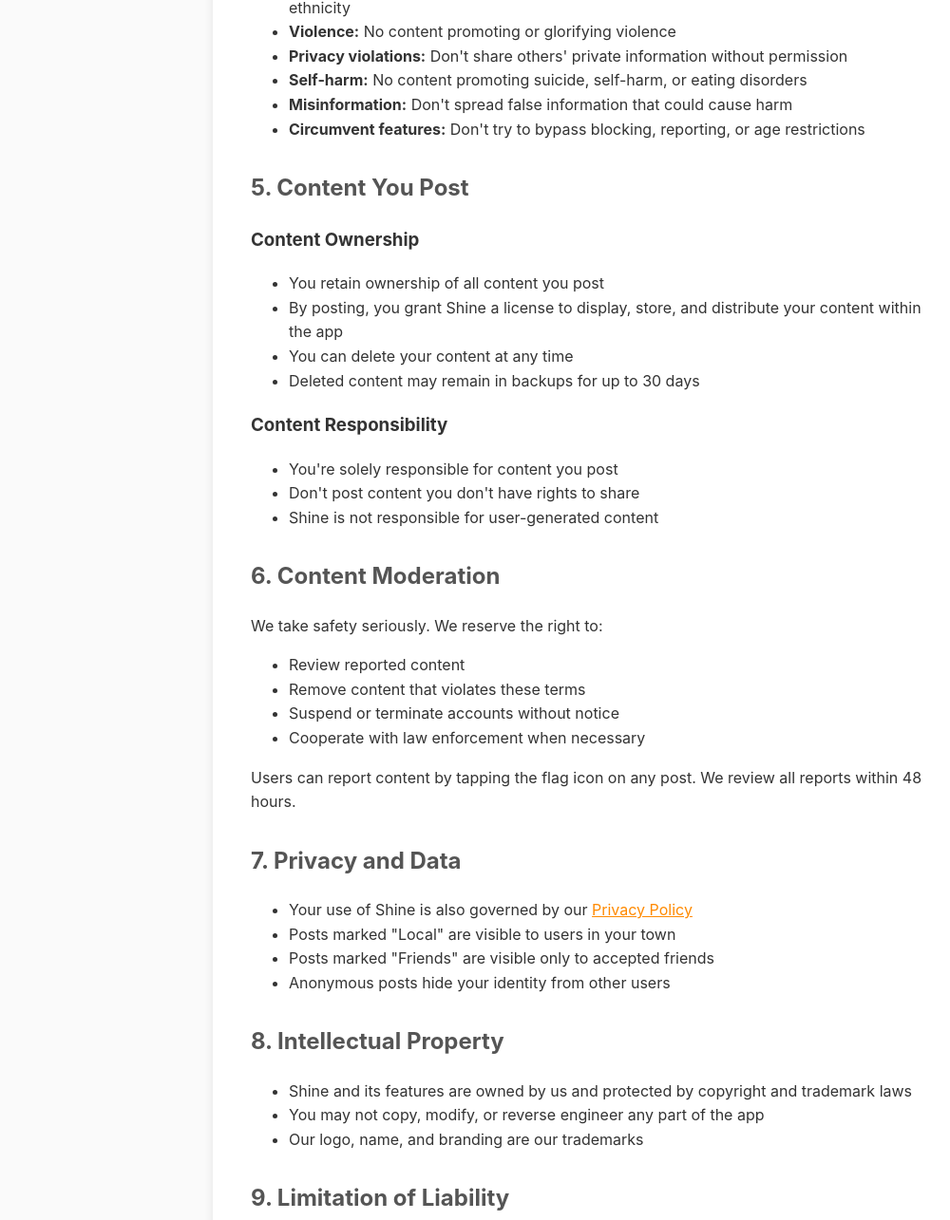
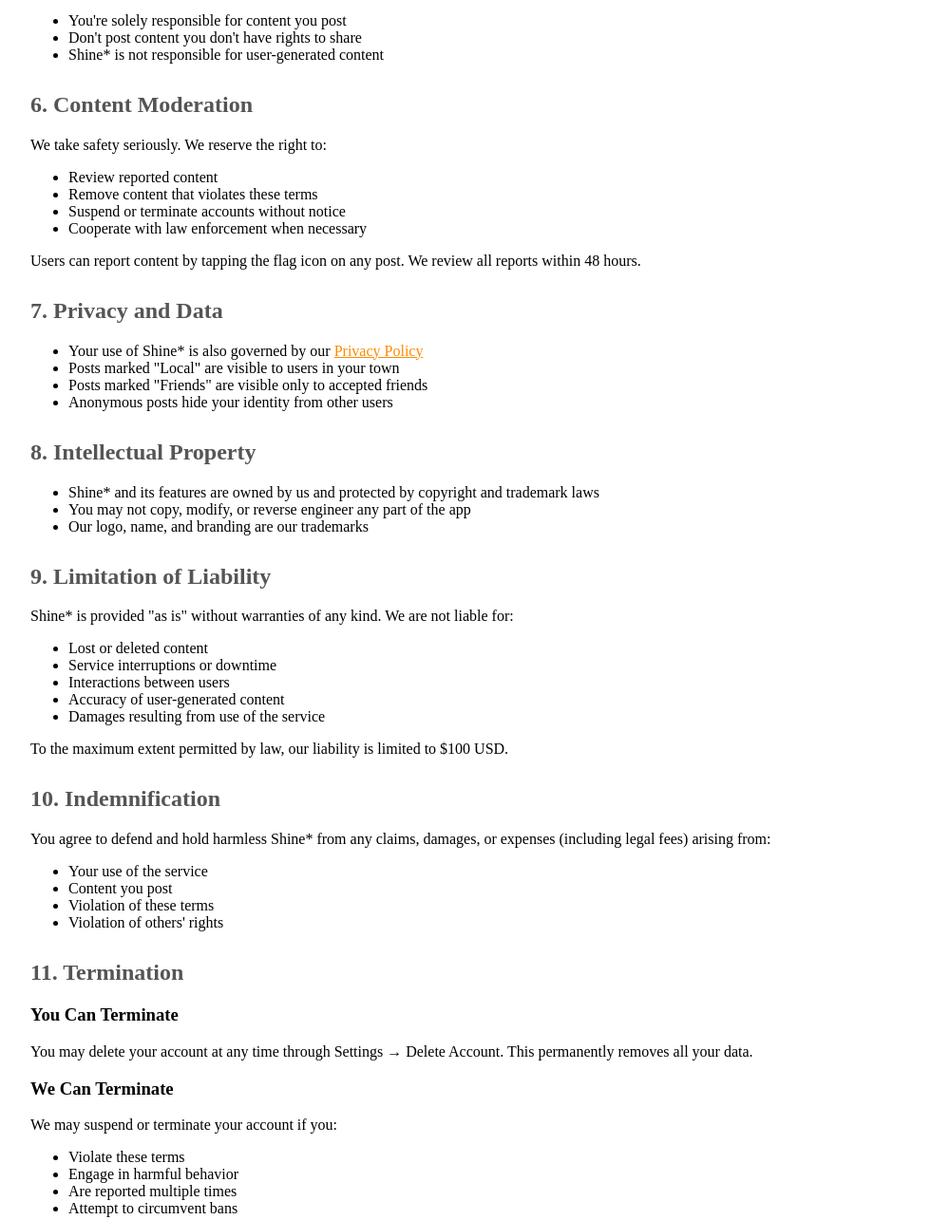
Before and after one commit to Liam-124/shine-legal, a plain HTML site: page terms.html in a window 1280 px wide. Shown: the part 1265-2550 px from the top of the page at 95% size, without its empty margins (16-1016 px from the left). Drawn offline with Linux system fonts and the light colour scheme.

Commit message:
Update 'Shine' to 'Shine*' in terms.html

```diff
--- a/terms.html
+++ b/terms.html
@@ -5,15 +5,6 @@
     <meta name="viewport" content="width=device-width, initial-scale=1.0">
     <title>Terms of Service - Shine</title>
     <style>
-        body {
-            font-family: -apple-system, BlinkMacSystemFont, 'Segoe UI', sans-serif;
-            max-width: 800px;
-            margin: 40px auto;
-            padding: 20px;
-            line-height: 1.6;
-            color: #333;
-            background: #fafafa;
-        }
         h1 {
             color: #FF8A00;
             border-bottom: 3px solid #FF8A00;
@@ -45,14 +36,14 @@
 </head>
 <body>
     <div class="container">
-        <h1>Terms of Service for Shine</h1>
+        <h1>Terms of Service for Shine*</h1>
         <p class="last-updated">Last Updated: January 15, 2025</p>
 
         <h2>1. Acceptance of Terms</h2>
-        <p>By creating an account and using Shine, you agree to these Terms of Service. If you don't agree with any part of these terms, you may not use the service.</p>
+        <p>By creating an account and using Shine*, you agree to these Terms of Service. If you don't agree with any part of these terms, you may not use the service.</p>
 
         <h2>2. Eligibility</h2>
-        <p>You must be at least <strong>13 years old</strong> to use Shine. By signing up, you represent and warrant that you meet this age requirement. If we discover you're under 13, your account will be immediately terminated.</p>
+        <p>You must be at least <strong>13 years old</strong> to use Shine* By signing up, you represent and warrant that you meet this age requirement. If we discover you're under 13, your account will be immediately terminated.</p>
 
         <h2>3. Your Account</h2>
         <h3>Account Security</h3>
@@ -96,7 +87,7 @@
         <h3>Content Ownership</h3>
         <ul>
             <li>You retain ownership of all content you post</li>
-            <li>By posting, you grant Shine a license to display, store, and distribute your content within the app</li>
+            <li>By posting, you grant Shine* a license to display, store, and distribute your content within the app</li>
             <li>You can delete your content at any time</li>
             <li>Deleted content may remain in backups for up to 30 days</li>
         </ul>
@@ -105,7 +96,7 @@
         <ul>
             <li>You're solely responsible for content you post</li>
             <li>Don't post content you don't have rights to share</li>
-            <li>Shine is not responsible for user-generated content</li>
+            <li>Shine* is not responsible for user-generated content</li>
         </ul>
 
         <h2>6. Content Moderation</h2>
@@ -121,7 +112,7 @@
 
         <h2>7. Privacy and Data</h2>
         <ul>
-            <li>Your use of Shine is also governed by our <a href="privacy.html">Privacy Policy</a></li>
+            <li>Your use of Shine* is also governed by our <a href="privacy.html">Privacy Policy</a></li>
             <li>Posts marked "Local" are visible to users in your town</li>
             <li>Posts marked "Friends" are visible only to accepted friends</li>
             <li>Anonymous posts hide your identity from other users</li>
@@ -129,13 +120,13 @@
 
         <h2>8. Intellectual Property</h2>
         <ul>
-            <li>Shine and its features are owned by us and protected by copyright and trademark laws</li>
+            <li>Shine* and its features are owned by us and protected by copyright and trademark laws</li>
             <li>You may not copy, modify, or reverse engineer any part of the app</li>
             <li>Our logo, name, and branding are our trademarks</li>
         </ul>
 
         <h2>9. Limitation of Liability</h2>
-        <p>Shine is provided "as is" without warranties of any kind. We are not liable for:</p>
+        <p>Shine* is provided "as is" without warranties of any kind. We are not liable for:</p>
         <ul>
             <li>Lost or deleted content</li>
             <li>Service interruptions or downtime</li>
@@ -147,7 +138,7 @@
         <p>To the maximum extent permitted by law, our liability is limited to $100 USD.</p>
 
         <h2>10. Indemnification</h2>
-        <p>You agree to defend and hold harmless Shine from any claims, damages, or expenses (including legal fees) arising from:</p>
+        <p>You agree to defend and hold harmless Shine* from any claims, damages, or expenses (including legal fees) arising from:</p>
         <ul>
             <li>Your use of the service</li>
             <li>Content you post</li>
@@ -192,17 +183,17 @@
         <p>If any provision of these terms is found invalid, the remaining provisions will continue in effect.</p>
 
         <h2>16. Entire Agreement</h2>
-        <p>These Terms of Service and our Privacy Policy constitute the entire agreement between you and Shine.</p>
+        <p>These Terms of Service and our Privacy Policy constitute the entire agreement between you and Shine*</p>
 
         <h2>17. Contact Us</h2>
         <p>Questions about these terms?</p>
-        <p>Email: <a href="mailto:support@shineapp.com">support@shineapp.com</a></p>
+        <p>Email: <a href="mailto:moons_14_pumas@icloud.com">mailto:moons_14_pumas@icloud.com</a></p>
         <p>We'll respond within 48 hours.</p>
 
         <hr style="margin: 40px 0; border: none; border-top: 1px solid #ddd;">
 
         <p style="text-align: center; color: #888; font-size: 14px;">
-            By using Shine, you acknowledge that you have read, understood, and agree to be bound by these Terms of Service.
+            By using Shine*, you acknowledge that you have read, understood, and agree to be bound by these Terms of Service.
         </p>
     </div>
 </body>
```
